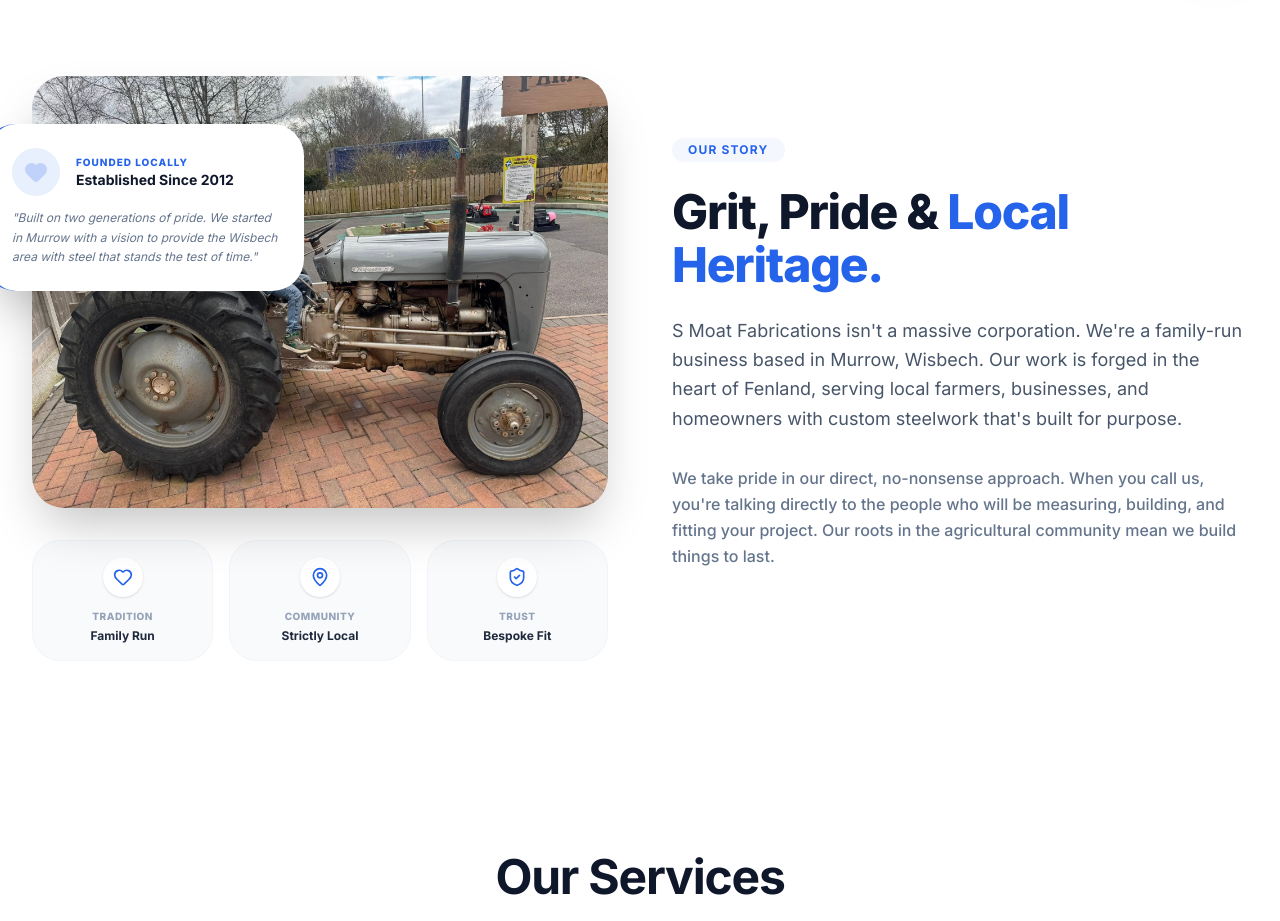
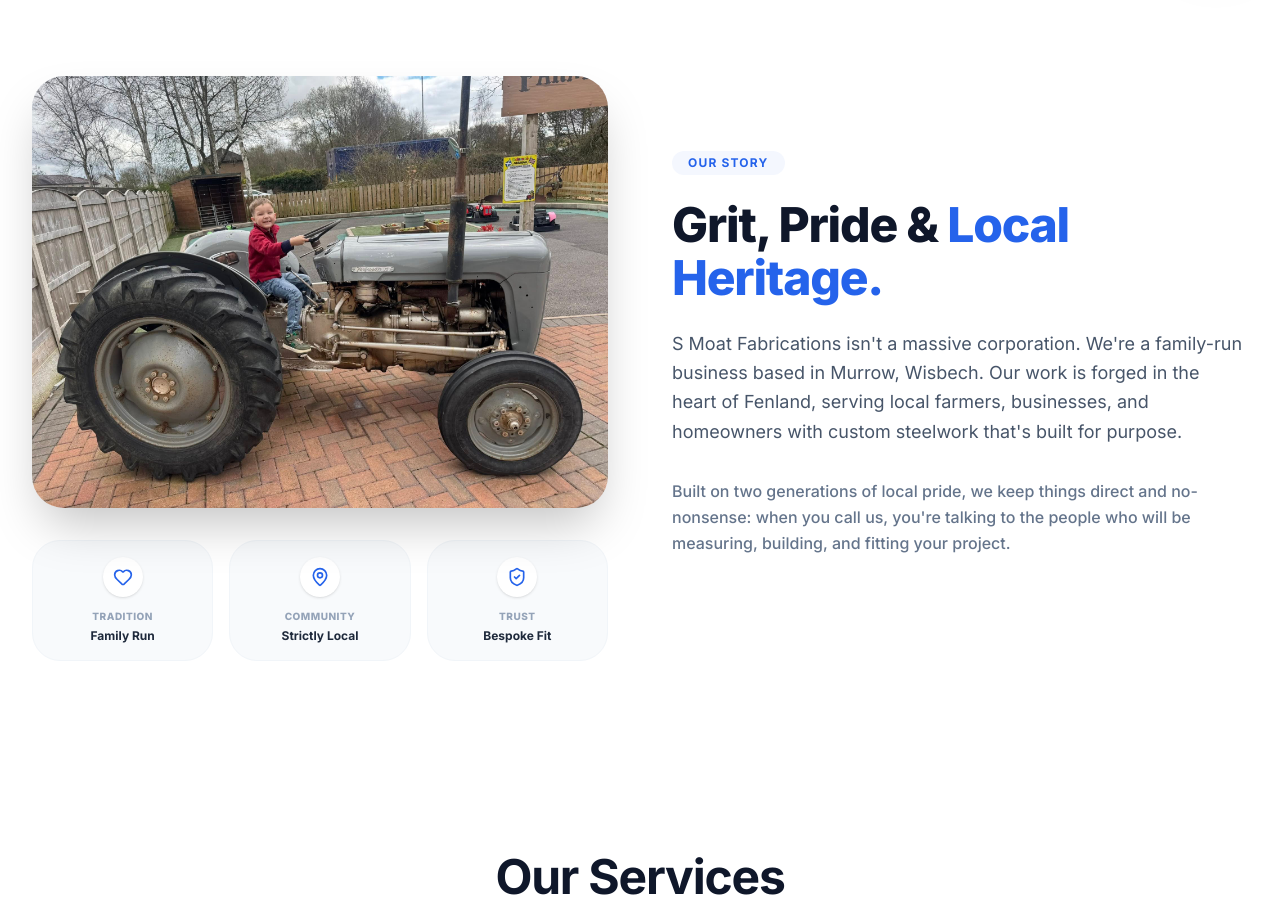
Before and after one commit to u-kaushik/SMB-Service-Site, a React (Vite) app: page / in a window 1280 px wide. Shown: the part 820-1741 px from the top of the page. Built offline with nearby package versions, Linux system fonts and the light colour scheme.

Commit message:
Uncover about photo and refine story copy

```diff
--- a/src/App.tsx
+++ b/src/App.tsx
@@ -303,24 +303,6 @@
                 <span className="text-xs font-bold text-slate-800">Bespoke Fit</span>
               </div>
             </div>
-
-            <motion.div
-              whileHover={{ y: -5 }}
-              className="absolute top-12 left-6 md:left-[-1.5rem] lg:left-[-3rem] z-20 bg-white p-6 rounded-3xl shadow-2xl max-w-[280px] md:max-w-xs border-l-4 border-brand-blue"
-            >
-              <div className="flex items-center gap-4 mb-3">
-                <div className="w-12 h-12 rounded-2xl bg-brand-blue/10 flex items-center justify-center text-brand-blue">
-                  <Heart size={24} fill="currentColor" className="opacity-20" />
-                </div>
-                <div>
-                  <p className="text-[10px] font-black uppercase tracking-widest text-brand-blue">Founded Locally</p>
-                  <p className="text-sm font-bold text-slate-900">Established Since 2012</p>
-                </div>
-              </div>
-              <p className="text-xs text-slate-500 leading-relaxed italic">
-                "Built on two generations of pride. We started in Murrow with a vision to provide the Wisbech area with steel that stands the test of time."
-              </p>
-            </motion.div>
           </div>
 
           <div>
@@ -334,7 +316,7 @@
               S Moat Fabrications isn't a massive corporation. We're a family-run business based in Murrow, Wisbech. Our work is forged in the heart of Fenland, serving local farmers, businesses, and homeowners with custom steelwork that's built for purpose.
             </p>
             <p className="text-slate-500 mb-8 leading-relaxed font-medium">
-              We take pride in our direct, no-nonsense approach. When you call us, you're talking directly to the people who will be measuring, building, and fitting your project. Our roots in the agricultural community mean we build things to last.
+              Built on two generations of local pride, we keep things direct and no-nonsense: when you call us, you're talking to the people who will be measuring, building, and fitting your project.
             </p>
           </div>
         </div>
```
